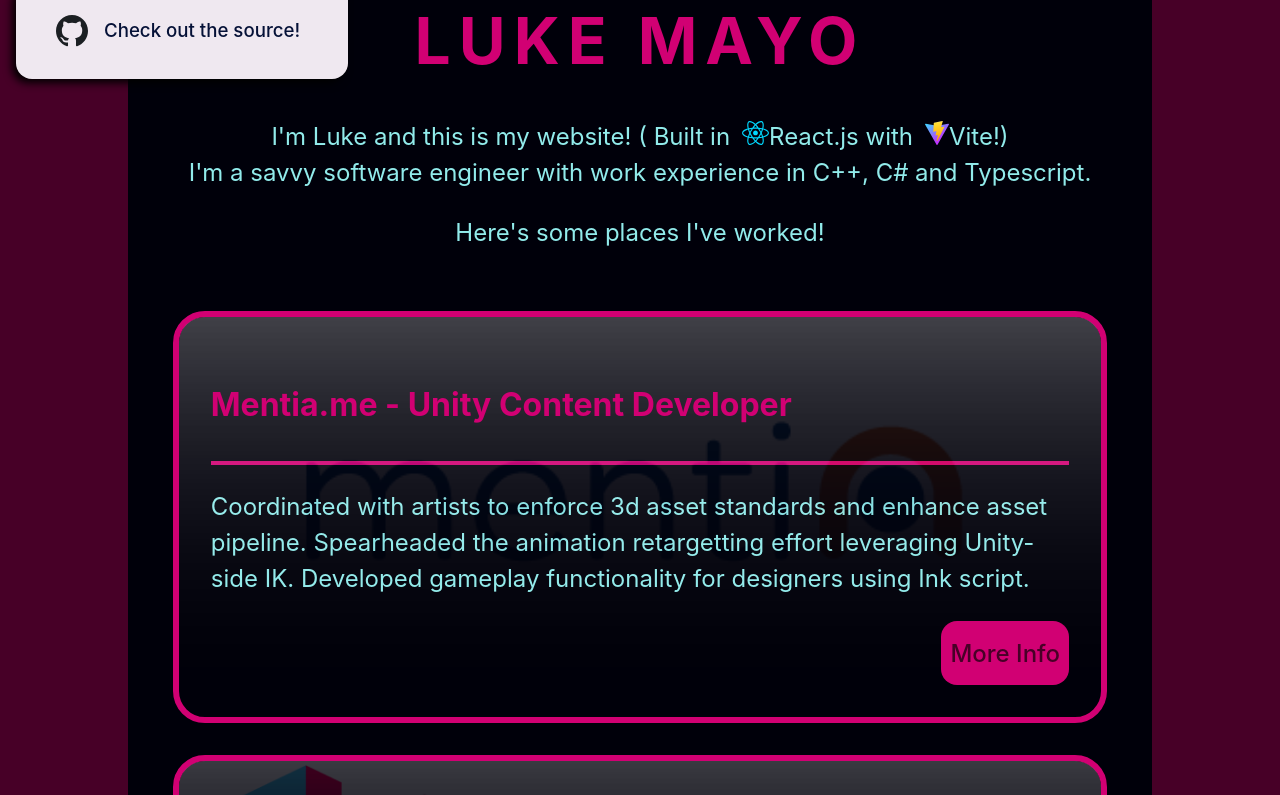
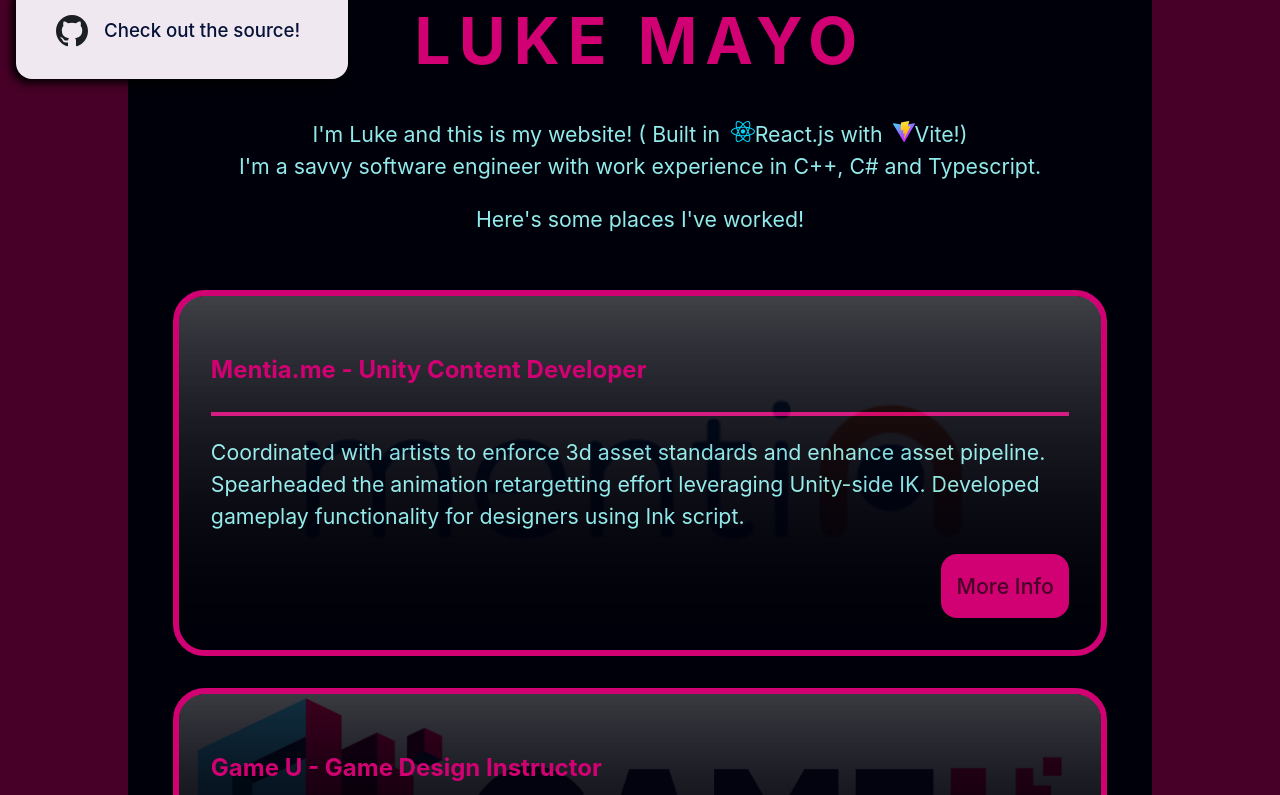
Before and after one commit to meistermayo/portfolio-site, a React (Vite) app in the folder portfolio-site/: page / in a window 1280 px wide. Shown: the part 705-1500 px from the top of the page. Built offline with nearby package versions, Linux system fonts and the light colour scheme.

Commit message:
moving to pt

```diff
--- a/portfolio-site/src/components/style/IKCard.css
+++ b/portfolio-site/src/components/style/IKCard.css
@@ -29,13 +29,13 @@
     font-weight: 500;
     color: rgb(0, 171, 171);
     text-decoration: inherit;
-    padding: 16px;
+    padding: 16pt;
     transition: 200ms;
   }
 
 .inLink:hover {
     color: rgb(0, 228, 175);
-    font-size: 16px;
+    font-size: 16pt;
     font-weight: 500;
     transition: 200ms;
 }
--- a/portfolio-site/src/components/style/SuperText.css
+++ b/portfolio-site/src/components/style/SuperText.css
@@ -1,6 +1,6 @@
 
 .st_base {
-    font-size: 10em;
+    font-size: 24pt;
     font-weight: bold;
     background: transparent;
     text-shadow:
@@ -10,7 +10,7 @@
 }
 
 .st_base:hover {
-    font-size: 12em;
+    font-size: 28pt;
     font-weight: bold;
     text-shadow:
         12px 0px rgb(255, 98, 0),
--- a/portfolio-site/src/components/style/WorkCard.css
+++ b/portfolio-site/src/components/style/WorkCard.css
@@ -60,11 +60,11 @@
 }
 
 .workLinkA {
-    font-size: 1.5em;
+    font-size: 16pt;
 }
 
 .workLinkA:hover {
-    font-size: 1.5em;
+    font-size: 16pt;
 }
 
 .workLink {
--- a/portfolio-site/src/style/index.css
+++ b/portfolio-site/src/style/index.css
@@ -23,11 +23,11 @@
 
 p {
   color: rgb(145, 235, 235);
-  font-size: 1.5em;
+  font-size: 16pt;
 }
 
 h1 {
-  font-size: 4em;
+  font-size: 48pt;
   line-height: 1.1;
 
   letter-spacing: 8px;
@@ -36,25 +36,25 @@ h1 {
 }
 
 h2 {
-  font-size: 3em;
+  font-size: 36pt;
   font-weight: bold;
   color: rgb(255, 255, 255);
 }
 
 h3 {
-  font-size: 2em;
+  font-size: 18pt;
   font-weight: bold;
   color: var(--col_bigtxt);
 }
 
 h4 {
-  font-size: 1.5em;
+  font-size: 18pt;
   font-weight: bold;
   color: rgb(255, 255, 255);
 }
 
 a {
-  font-size:1.5em;
+  font-size:18pt;
   font-weight: 500;
   color: rgb(0, 171, 171);
   text-decoration: inherit;
@@ -64,7 +64,7 @@ a {
 
 a:hover {
   color: rgb(0, 228, 175);
-  font-size: 2.0em;
+  font-size: 24pt;
   font-weight: bold;
   transition: 200ms;
 }
@@ -89,7 +89,7 @@ body {
 button {
   border-radius: 8px;
   border: 1px solid transparent;
-  font-size: 1em;
+  font-size: 16pt;
   font-weight: 500;
   font-family: inherit;
   background-color: #1a1a1a;
```
